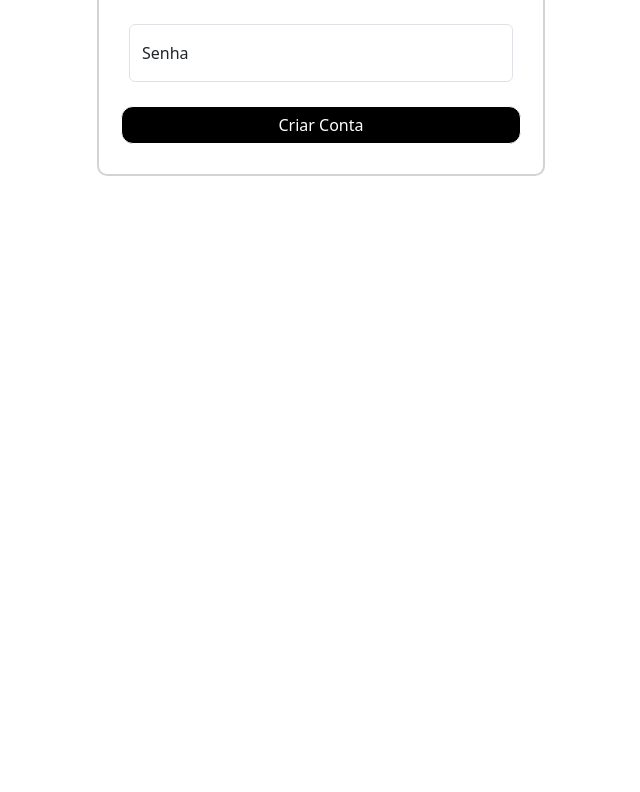
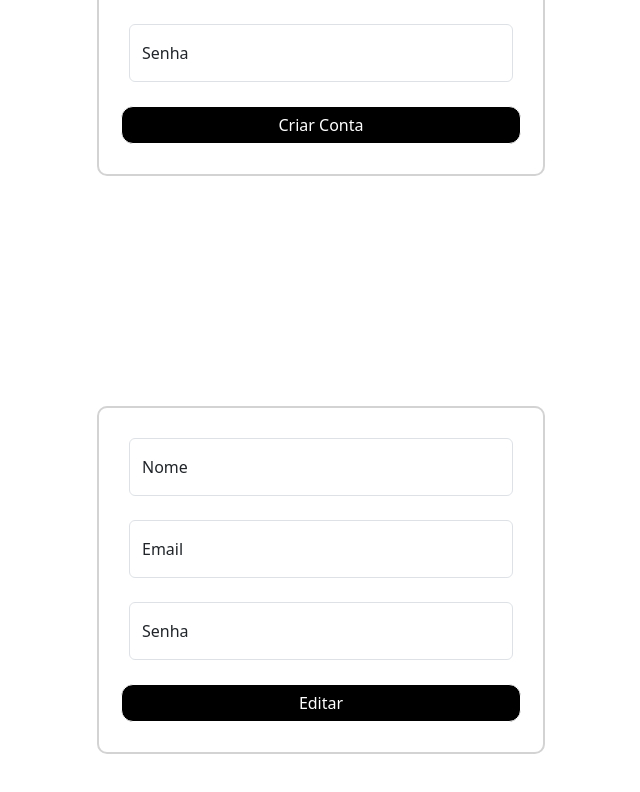
Before and after one commit to JuanVyctor/formatador-ABNT, a React (Create React App) app in the folder frontend/: page / in a window 1280 px wide. Shown: the part 1118-1910 px from the top of the page, without its empty margins (319-959 px from the left). Before the commit the page ends 1366 px from the top, so only its background shows below. Built offline with nearby package versions, Linux system fonts and the light colour scheme.

Commit message:
Tela de Conta de Usuário

```diff
--- /dev/null
+++ b/frontend/src/components/Acount.js
@@ -0,0 +1,50 @@
+import Form from "react-bootstrap/Form";
+import "../css/SignUp.css";
+import { FaRegCircleUser } from "react-icons/fa6";
+import Button from "react-bootstrap/Button";
+
+function FormFloatingCustom() {
+  return (
+    <>
+      <div className="body">
+        <div className="">
+        </div>
+        <div className="formulario mt-4">
+          <div>
+            <Form.Floating className="mb-4">
+              <Form.Control
+                id="floatingNameCustom"
+                type="text"
+                placeholder="Name"
+              />
+              <label htmlFor="floatingNameCustom">Nome</label>
+            </Form.Floating>
+            <Form.Floating className="mb-4">
+              <Form.Control
+                id="floatingInputCustom"
+                type="email"
+                placeholder="name@example.com"
+              />
+              <label htmlFor="floatingInputCustom">Email</label>
+            </Form.Floating>
+            <Form.Floating className="mb-4">
+              <Form.Control
+                id="floatingPasswordCustom"
+                type="password"
+                placeholder="Password"
+              />
+              <label htmlFor="floatingPasswordCustom">Senha</label>
+            </Form.Floating>
+            <div className="Buttons d-flex justify-content-center">
+              <a>
+                <Button className="Button">Editar</Button>
+              </a>
+            </div>
+          </div>
+        </div>
+      </div>
+    </>
+  );
+}
+
+export default FormFloatingCustom;
--- a/frontend/src/index.js
+++ b/frontend/src/index.js
@@ -6,6 +6,7 @@
 import App from "./App";
 import Login from "./components/Login";
 import SignUp from "./components/SignUp";
+import Acount from "./components/Acount";
 import Navigation from "./components/Navigation";
 
 const root = ReactDOM.createRoot(document.getElementById("root"));
@@ -15,6 +16,7 @@
     <Navigation />
     <Login />
     <SignUp />
+    <Acount />
   </React.StrictMode>
 );
 
```
